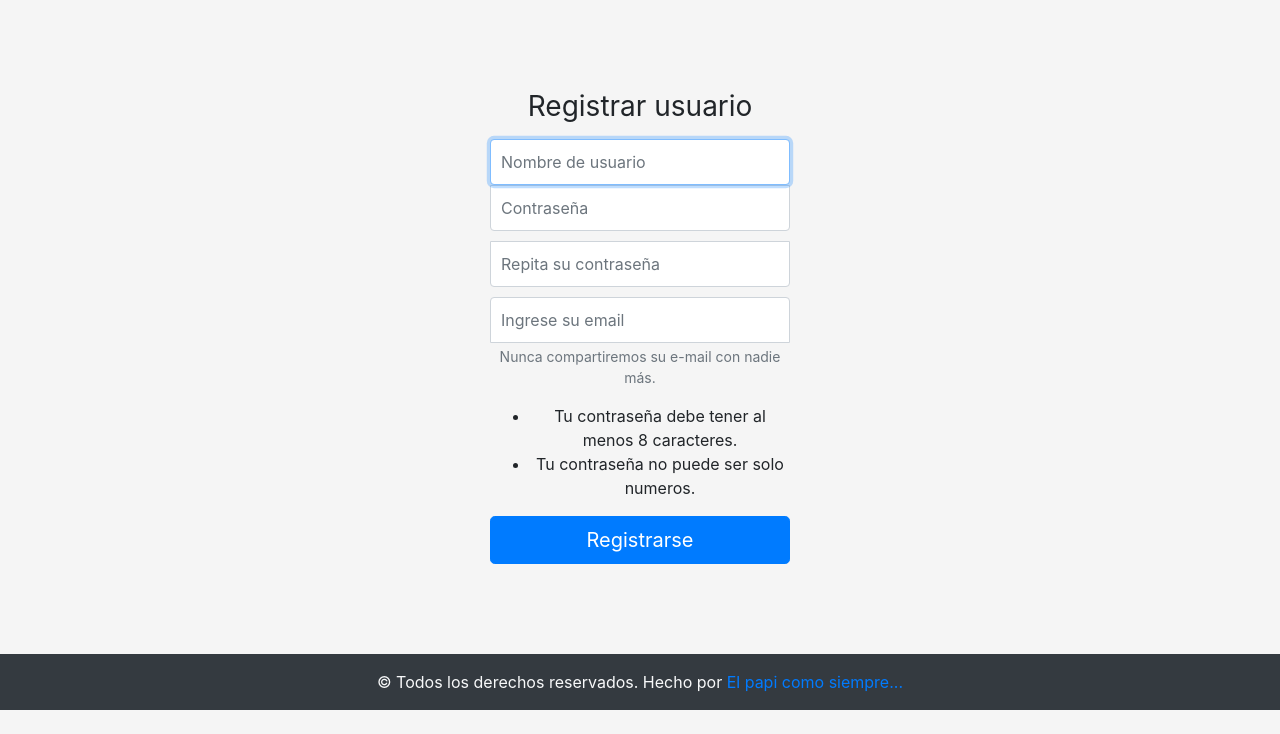
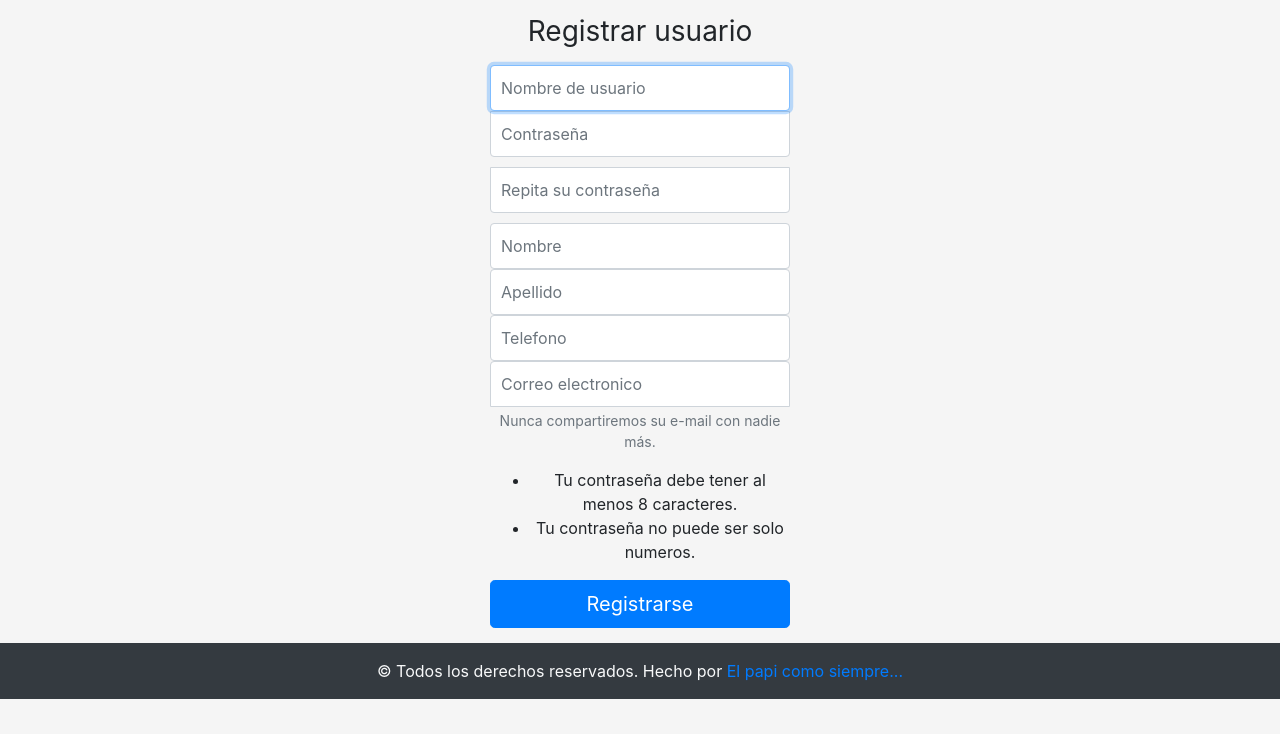
Before and after one commit to MaximoSav/Proyecto-Integrador-Django, a Django app: page /accounts/register/ in a window 1280 px wide. Shown: the part 66-800 px from the top of the page. Run offline with Django 3.2, Linux system fonts and the light colour scheme; parts of the project's set-up code (start-up, migrations or seed data) failed here and were passed over; some libraries are stand-ins or nearby versions.

Commit message:
unified cliente - user through OneToOneField and added various fields to registerForm

```diff
--- a/core/mercado/admin.py
+++ b/core/mercado/admin.py
@@ -44,9 +44,9 @@ class CategoriaAdmin(admin.ModelAdmin):
     )
     list_display = ['nombre']
 
-admin.site.register(Cliente, ClienteAdmin)
+admin.site.register(Cliente,)
 admin.site.register(Producto, ProductoAdmin)
 admin.site.register(Categoria, CategoriaAdmin)
 admin.site.register(Divisa)
-admin.site.register(Direccion, DireccionAdmin)
+admin.site.register(Direccion,)
 admin.site.register(Destacado)
--- a/core/mercado/forms.py
+++ b/core/mercado/forms.py
@@ -4,10 +4,11 @@ from django.contrib.auth.models import User
 
 class RegisterForm(UserCreationForm):
     email = forms.EmailField(label="Email")
+    telefono = forms.CharField(max_length=100)
 
     class Meta:
         model = User
-        fields = ('username', 'password1', 'password2', 'email', )
+        fields = ('username', 'password1', 'password2', 'email', 'telefono', 'first_name', 'last_name')
 
 class BaseForm(forms.Form):
     search = forms.CharField(label='Search', max_length=100)
--- a/core/mercado/views.py
+++ b/core/mercado/views.py
@@ -36,7 +36,12 @@ def registerView(request):
         else:
             form = RegisterForm(request.POST)
             if form.is_valid():
-                form.save()
+                user = form.save()
+                user.refresh_from_db()
+                user.cliente.telefono = form.cleaned_data['telefono']
+                user.first_name = form.cleaned_data.get('first_name')
+                user.last_name = form.cleaned_data.get('last_name')
+                user.save()
                 return redirect("login_url")
     else:
         form = RegisterForm()
--- a/core/templates/registration/register.html
+++ b/core/templates/registration/register.html
@@ -6,7 +6,7 @@
 
 <body>
     {% block content %}
-    <div style="position: relative; top: 0; left: 0;width:100%;height:86%;display:flex;">
+    <div style="position: relative; top: 0; left: 0;width:100%;display:flex;">
         <form class="form-signin text-center" method="POST">
 
             {% csrf_token %}
@@ -25,11 +25,24 @@
                 <input type="password" name="password2" id="id_password2" class="form-control"
                     placeholder="Repita su contraseña" required>
 
+                <label for="id_first_name" class="sr-only">Nombre</label>
+                <input type="text" name="first_name" id="id_first_name" class="form-control"
+                placeholder="Nombre" required>
+
+                <label for="id_last_name" class="sr-only">Apellido</label>
+                <input type="text" name="last_name" id="id_last_name" class="form-control"
+                placeholder="Apellido" required>
+
+                <label for="id_telefono" class="sr-only">Telefono</label>
+                <input type="text" name="telefono" id="id_telefono" class="form-control"
+                placeholder="Telefono" required>
+
                 <label for="id_email" class="sr-only">Email</label>
                 <input type="email" name="email" id="id_email" class="form-control"
-                placeholder="Ingrese su email" required>
+                placeholder="Correo electronico" required>
                 <small id="emailHelp" class="form-text text-muted">
                     Nunca compartiremos su e-mail con nadie más.</small>
+
             </div>
 
             <ul>
```
Also changed, not shown: core/mercado/models.py (+17 -4 lines), core/mercado/migrations/0013_auto_20201125_1708.py (added), core/mercado/migrations/0014_auto_20201125_1711.py (added), core/mercado/migrations/0015_remove_cliente_direccion.py (added), core/mercado/migrations/0016_auto_20201125_1717.py (added), core/mercado/migrations/0017_auto_20201125_1731.py (added).
